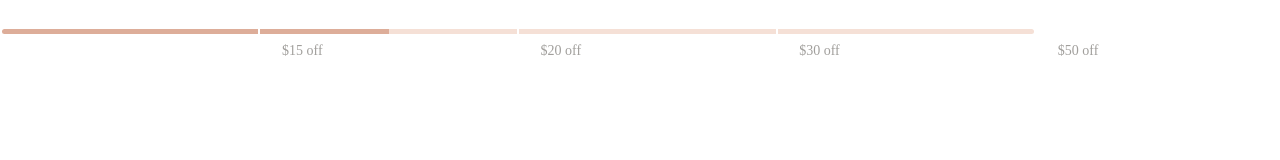
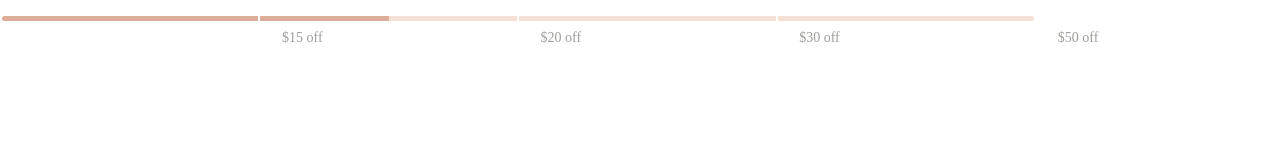
Before and after one commit to mbozzani/pdp-scroll, a plain HTML site: page scrollbar.html in a window 1280 px wide. Drawn offline with Linux system fonts and the light colour scheme.

Commit message:
Fix progress bar paddings

```diff
--- a/styles.css
+++ b/styles.css
@@ -18,8 +18,9 @@
 /*************** Progress progress-bar ****************/
 .progress-bar {
   width: 85%;
-  padding: 1.2rem 0;
+  margin-top: 1.875rem;
   margin-left: 1rem;
+  margin-bottom: 1rem;
 }
 .progress-bar ul {
   display: flex;
```
